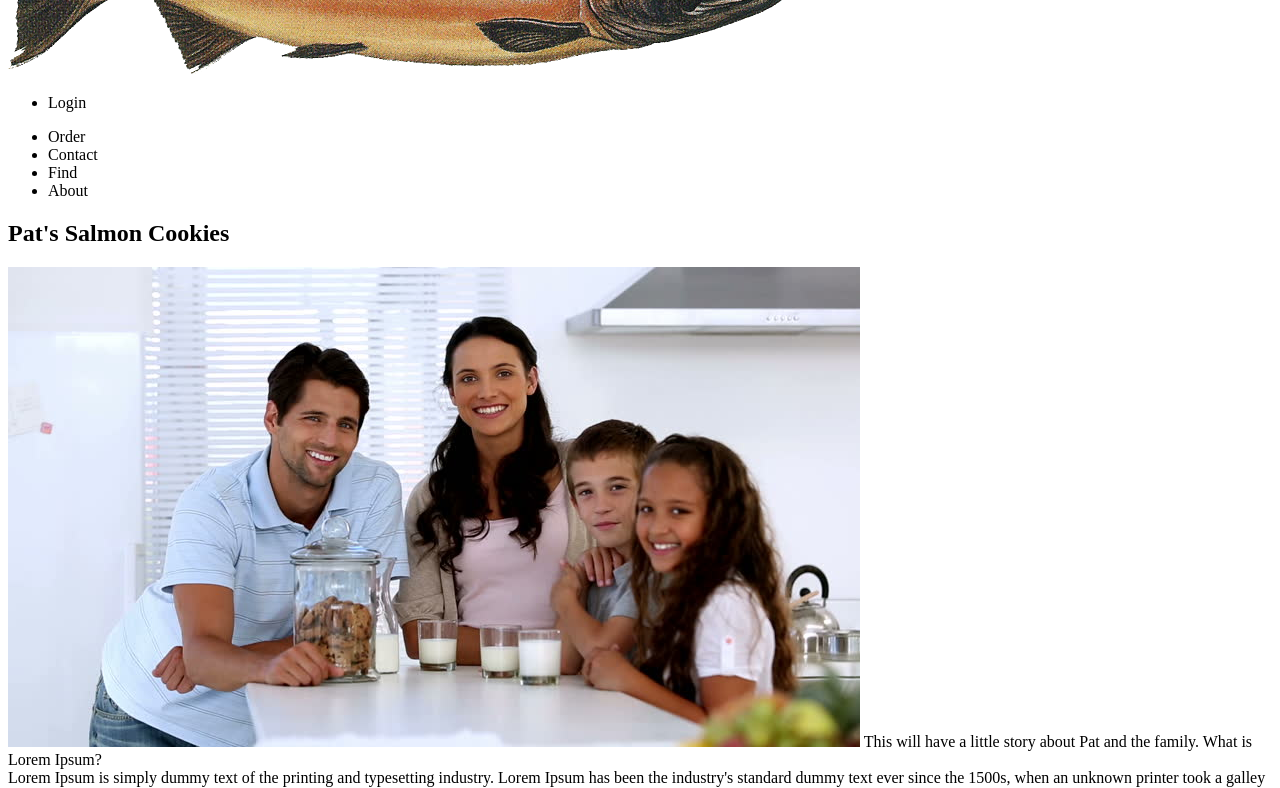
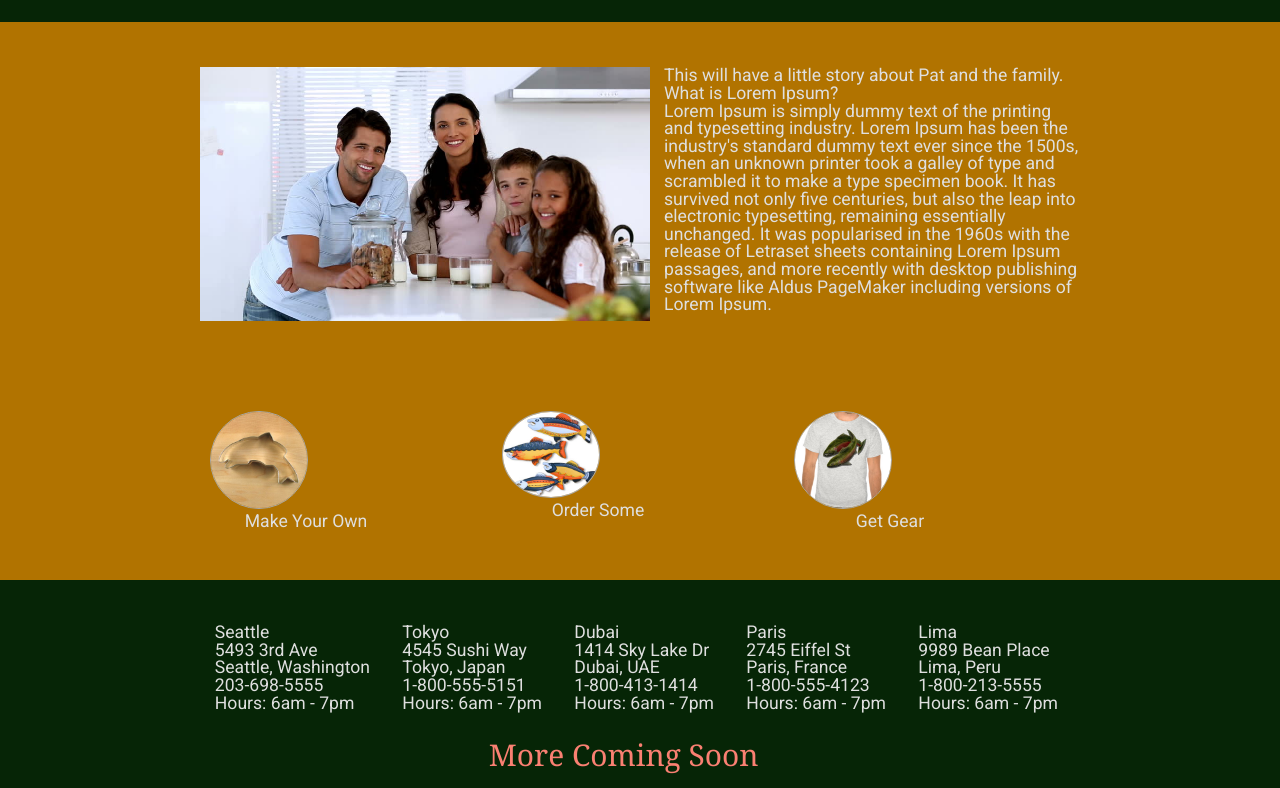
Before and after one commit to brandon-d-gibbs/salmon-cookies, a plain HTML site: page index.html in a window 1280 px wide. Shown: the part 180-968 px from the top of the page. Drawn offline with Linux system fonts and the light colour scheme; the site is published under a folder, as on GitHub Pages, so addresses that start at the root find nothing.

Commit message:
changed more pathing

```diff
--- a/index.html
+++ b/index.html
@@ -6,8 +6,8 @@
     <meta http-equiv="X-UA-Compatible" content="ie=edge">
     <title>Document</title>
     <link href="https://fonts.googleapis.com/css?family=Roboto&display=swap" rel="stylesheet">
-    <link rel = "stylesheet" type = "text/css" href = "/css/reset.css"/>
-    <link rel = "stylesheet" type = "text/css" href = "/css/style.css"/>
+    <link rel = "stylesheet" type = "text/css" href = "./css/reset.css"/>
+    <link rel = "stylesheet" type = "text/css" href = "./css/style.css"/>
 </head>
 
 <body>
```
Also changed, not shown: sales.html (+3 -3 lines).
